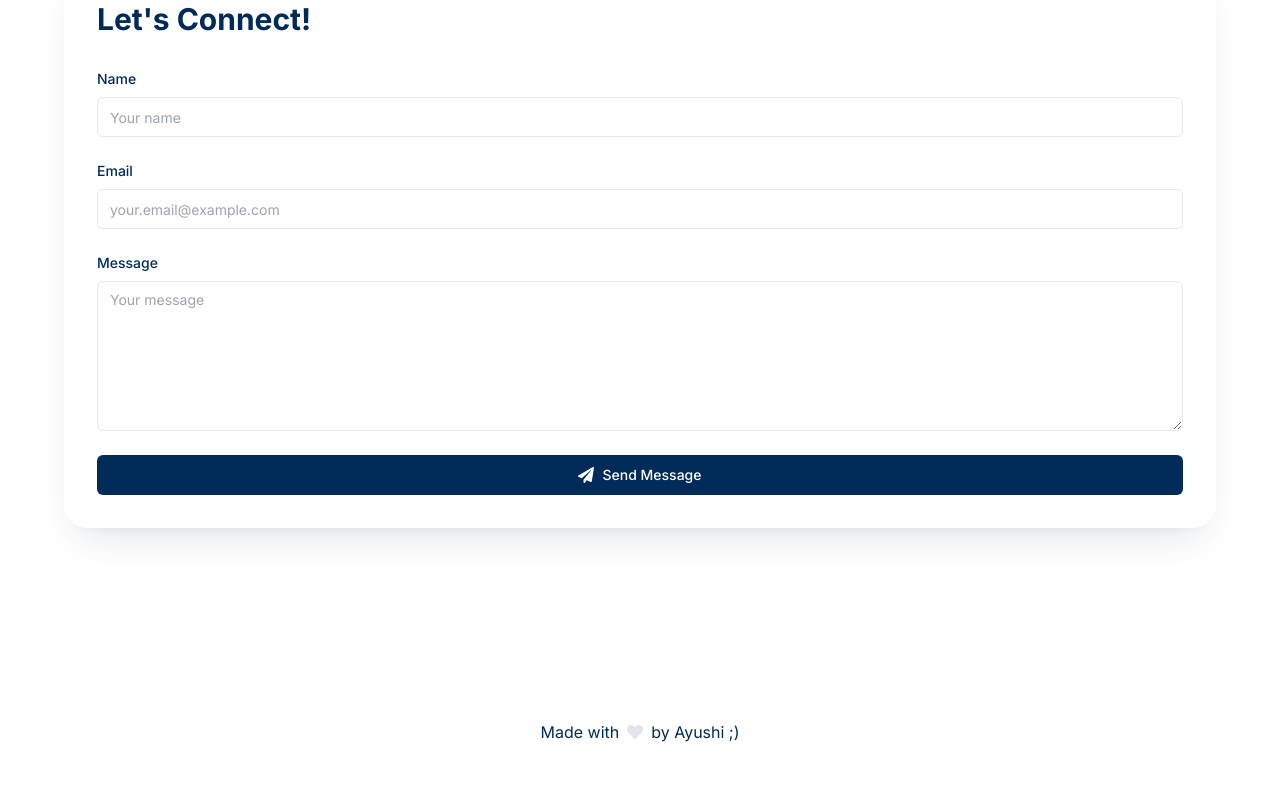
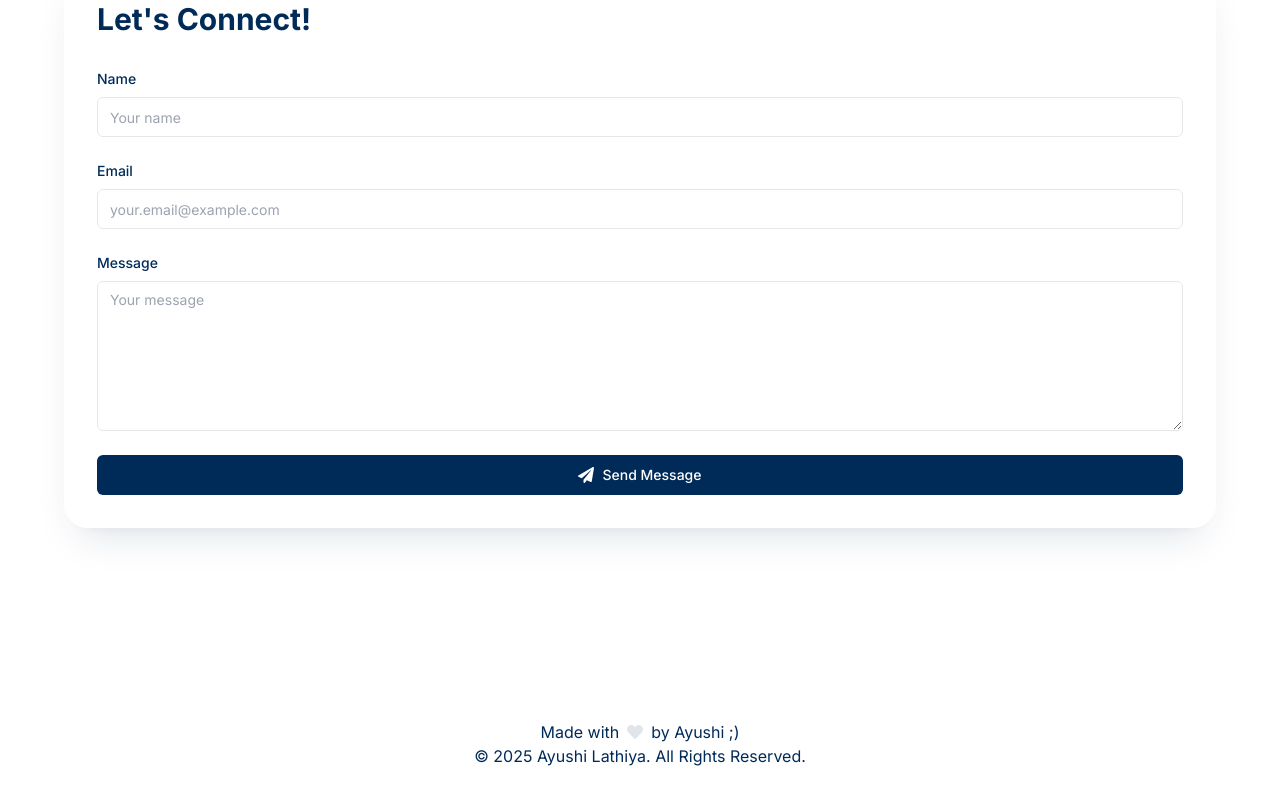
Before and after one commit to ayushilathiya/Portfolio, a Next.js app: page / in a window 1280 px wide. Shown: the part 4544-5344 px from the top of the page. Before the commit the page ends 5320 px from the top, so only its background shows below. Built offline with nearby package versions, Linux system fonts and the light colour scheme.

Commit message:
copyrights added

```diff
--- a/app/page.tsx
+++ b/app/page.tsx
@@ -524,7 +524,7 @@ export default function Home() {
                     </div>
                   </div>
                   <p className="text-gray-700">
-                    Exploring the intersections of VLSI,IoT, Embedded Systems, and Innovation. Join me on my technical journey!
+                    Exploring the intersections of VLSI, IoT, Embedded Systems, and Innovation. Join me on my technical journey!
                   </p>
                 </div>
 
@@ -628,6 +628,7 @@ export default function Home() {
           <p className="flex items-center justify-center gap-2">
             Made with <FaHeart className="text-navy animate-pulse" /> by Ayushi ;)
           </p>
+          <p>© 2025 Ayushi Lathiya. All Rights Reserved.</p>
         </footer>
       </main>
 
```
